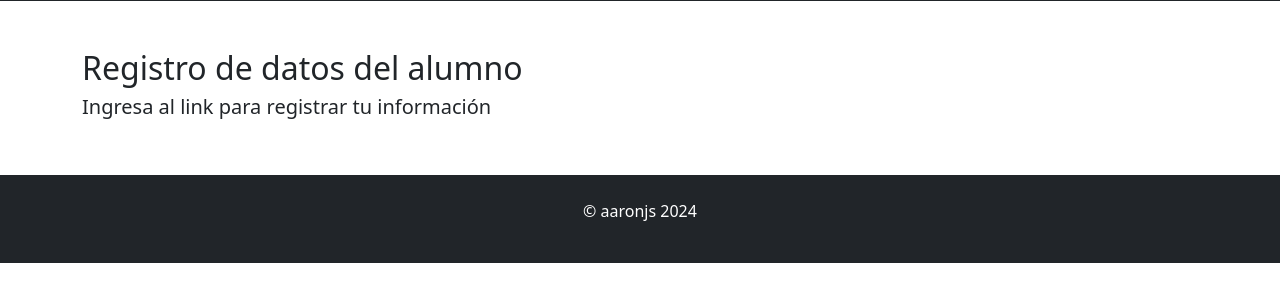
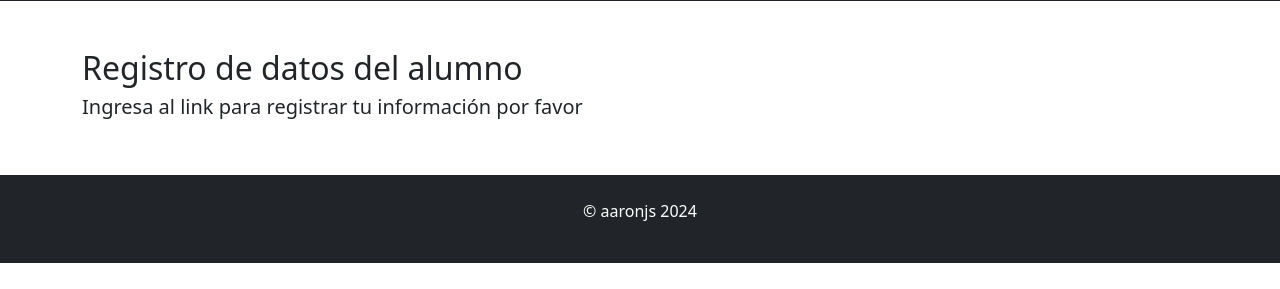
Before and after one commit to 44jsie/ejemploCodigo, a PHP site: page /?id=1 in a window 1280 px wide. Shown: the part 247-536 px from the top of the page. Run offline with PHP 8.4, Linux system fonts and the light colour scheme.

Commit message:
cambie bienvenida

```diff
--- a/index.php
+++ b/index.php
@@ -3,7 +3,7 @@
   <div class="row">
     <div class="col-sm-12">
       <h2>Registro de datos del alumno</h2>
-      <h5>Ingresa al link para registrar tu información</h5>
+      <h5>Ingresa al link para registrar tu información por favor</h5>
     </div>
   </div>
 </div>
```
